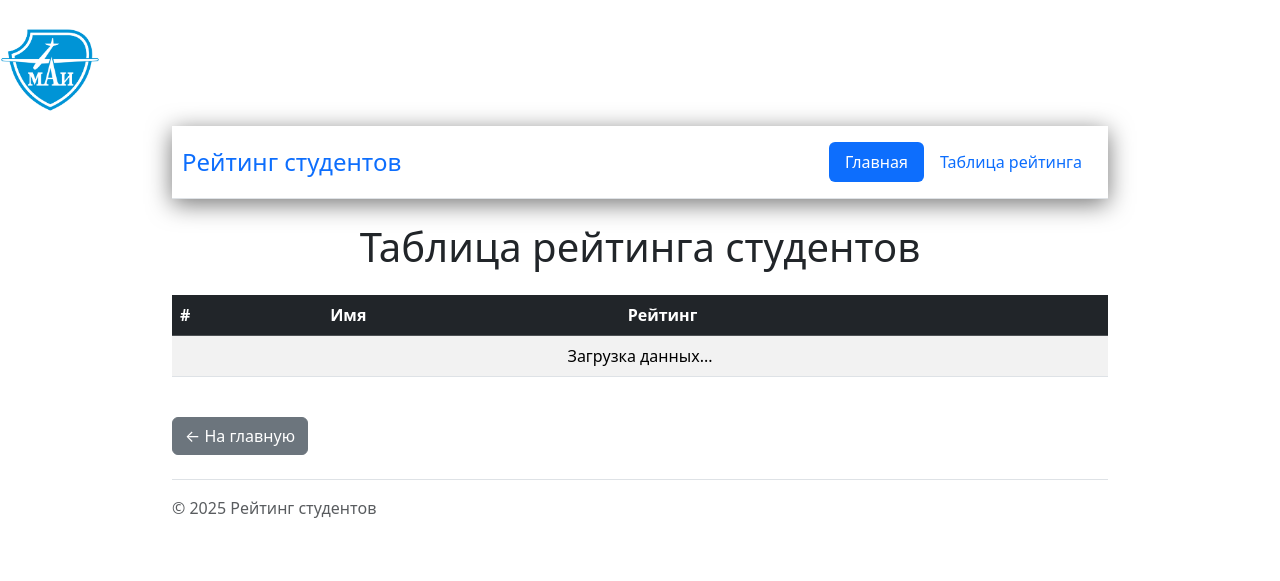
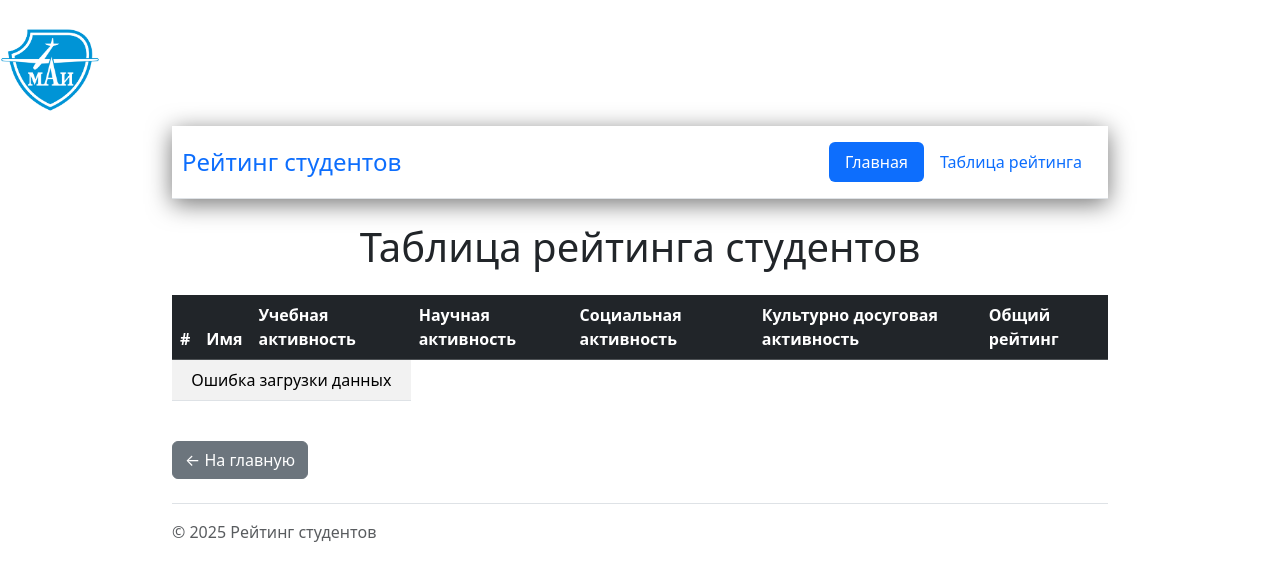
Before and after one commit to Tagir21/Web_Rating, a Django app: template rating_site/rating/templates/rating/rating_table.html in a window 1280 px wide. Shown: the top 581 px of the page. Run offline with Django 5.2, Linux system fonts and the light colour scheme; the template is opened without the code that fills it, so the values that code supplies are empty.

Commit message:
first dev push

```diff
--- a/rating_site/backend/db_conn.py
+++ b/rating_site/backend/db_conn.py
@@ -151,7 +151,7 @@
     # await add_user(UserAddSchema(name='Батталов Тагир Вадимович', login='student134235', password='Testik=56'))
     # await add_user(UserAddSchema(name='Акишин Илья Сергеевич', login='student134231', password='Testik=56'))
     # await add_course(CourseAddSchema(course=2, teacher_name='Светлана Сергеевна', course_name='BigData', weight=2))
-    # await add_akademy_grade(AkademyGradeAddSchema(user_id=4, course_id=1, grade=100.000))
+    #await add_akademy_grade(AkademyGradeAddSchema(user_id=1, course_id=1, grade=50.000))
 
     print(await get_all_grades())
 
--- a/rating_site/rating/templates/rating/rating_table.html
+++ b/rating_site/rating/templates/rating/rating_table.html
@@ -11,7 +11,11 @@
                 <tr>
                     <th scope="col">#</th>
                     <th scope="col">Имя </th>
-                    <th scope="col">Рейтинг</th>
+                    <th scope="col">Учебная активность</th>
+                    <th scope="col">Научная активность</th>
+                    <th scope="col">Социальная активность</th>
+                    <th scope="col">Культурно досуговая активность</th>
+                    <th scope="col">Общий рейтинг</th>
                 </tr>
             </thead>
             <tbody id="grades_table_body">
--- a/rating_site/static/js/get_all_grades.js
+++ b/rating_site/static/js/get_all_grades.js
@@ -1,35 +1,36 @@
 document.addEventListener("DOMContentLoaded", async () => {
     try {
-        const response = await fetch("localhost:8000/get_all_akademy_grades");
+        const response = await fetch("http://127.0.0.1:8000/get_all_akademy_grades");
         const data = await response.json();
 
         const table_body = document.getElementById('grades_table_body');
 
-        if (data.akademy_grades && data.akademy_grades.length > 0) { // Пока что только для академика
+        if (data.grades && data.grades.length > 0) { //Пока что только для академика
             let html = '';
             data.grades.forEach((akademy_grade, index) => {
-                html += '
+                html += `
                     <tr>
-                        <th scope="row">${index + 1}></th>
-                        <td>{akademy_grade.user_id}</td>
-                        <td>{akademy_grade.grade}</td>
+                        <th scope="row">${index + 1}</th>
+                        <td>${akademy_grade.user_id}</td>
+                        <td>${akademy_grade.grade}</td>
+                        <td>${akademy_grade.course_id}</td>
                     </tr>
-                ';
+                `;
             });
             table_body.innerHTML = html;
         } else {
-            table_body.innerHTML = '
+            table_body.innerHTML = `
                 <tr>
-                    <td cosplan="3" class="text-center">Нет данных о студентах</td>
+                    <td colspan="3" class="text-center">Нет данных о студентах</td>
                 </tr>
-            ';
+            `;
         }
     } catch (error) {
         console.error("Ошибка загрузки:", error);
-        document.getElementById("grades_table_body").innerHTML = '
+        document.getElementById("grades_table_body").innerHTML = `
             <tr>
-                <td cosplan="3" class="text-center">Ошибка загрузки данных</td>
+                <td colspan="3" class="text-center">Ошибка загрузки данных</td>
             </tr>
-        ';
+        `;
     }
-}
+});
```
Also changed, not shown: 1 other file.
